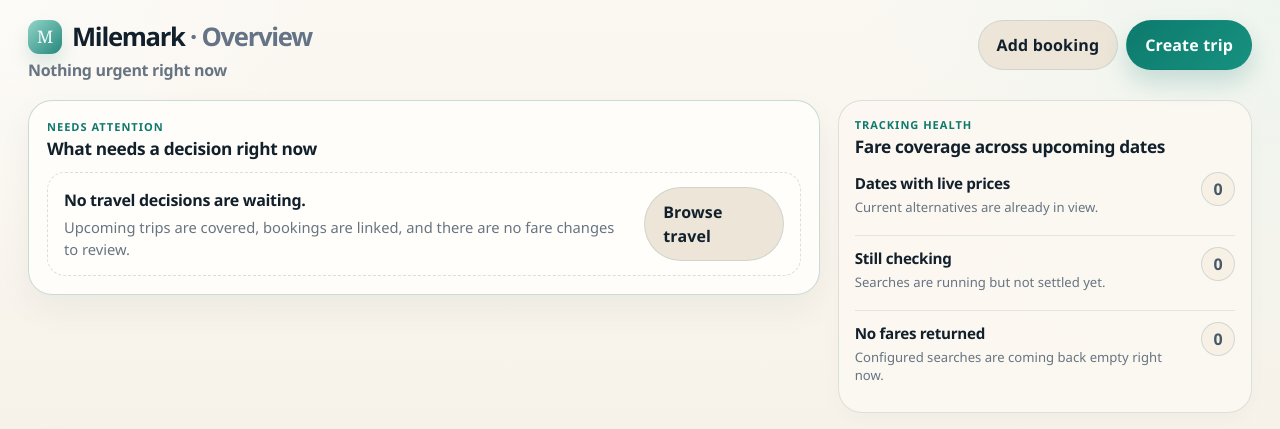
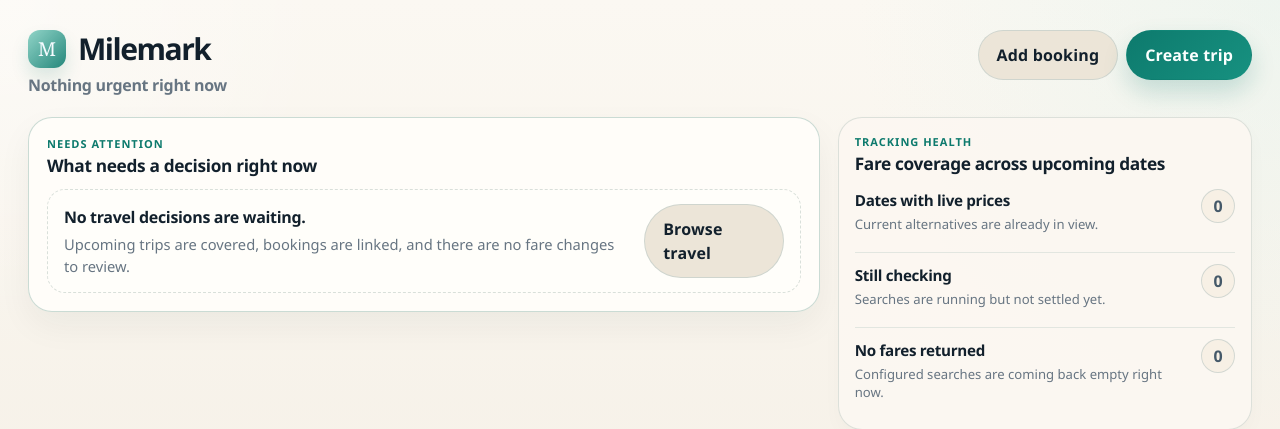
Before and after one commit to dchen8108/travel-agent, a FastAPI app: page / in a window 1280 px wide. Shown: the top 429 px of the page. Run offline with FastAPI, Linux system fonts and the light colour scheme; data that the repository does not hold is empty.

Commit message:
Polish dashboard title spacing

```diff
--- a/app/static/app.css
+++ b/app/static/app.css
@@ -1900,7 +1900,7 @@ textarea {
   display: grid;
   gap: 10px;
   align-items: start;
-  padding: 2px 0 0;
+  padding: 12px 0 2px;
 }
 
 .mission-head {
@@ -1912,26 +1912,26 @@ textarea {
 
 .mission-copy {
   display: grid;
-  gap: 6px;
+  gap: 7px;
 }
 
 .mission-brandline {
   display: flex;
   align-items: center;
-  gap: 10px;
+  gap: 12px;
   min-width: 0;
 }
 
 .mission-brand-mark {
-  width: 34px;
-  height: 34px;
+  width: 38px;
+  height: 38px;
   flex: 0 0 auto;
-  border-radius: 11px;
+  border-radius: 12px;
   display: inline-flex;
   align-items: center;
   justify-content: center;
   font-family: var(--font-display);
-  font-size: 1.08rem;
+  font-size: 1.2rem;
   color: #f6fbff;
   background:
     linear-gradient(135deg, rgba(141, 211, 198, 0.96), rgba(13, 122, 109, 0.9)),
@@ -1943,15 +1943,10 @@ textarea {
   margin: 0;
   min-width: 0;
   font-family: var(--font-sans);
-  font-size: clamp(1.45rem, 2vw, 1.85rem);
+  font-size: clamp(1.68rem, 2.35vw, 2.15rem);
   font-weight: 800;
   letter-spacing: -0.05em;
-  line-height: 1;
-}
-
-.mission-title span {
-  color: #647385;
-  font-weight: 700;
+  line-height: 0.98;
 }
 
 .mission-summary {
--- a/app/templates/today.html
+++ b/app/templates/today.html
@@ -5,7 +5,7 @@
     <div class="mission-copy">
       <div class="mission-brandline">
         <span class="mission-brand-mark" aria-hidden="true">M</span>
-        <h1 class="mission-title">Milemark <span>· Overview</span></h1>
+        <h1 class="mission-title">Milemark</h1>
       </div>
       <p class="mission-summary">
         {% if action_count %}
```
Also changed, not shown: tests/test_web_smoke.py (+1 -1 lines).
